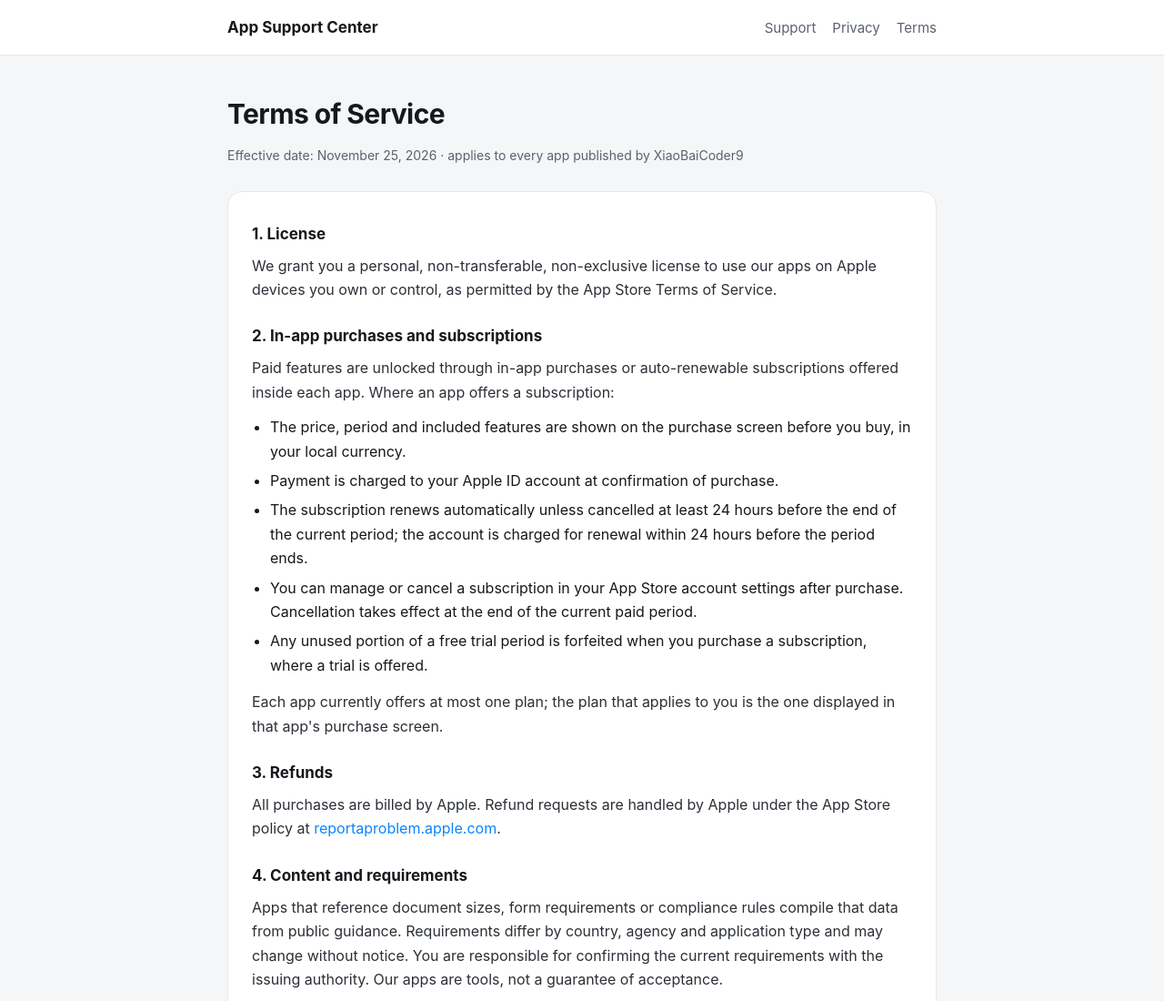
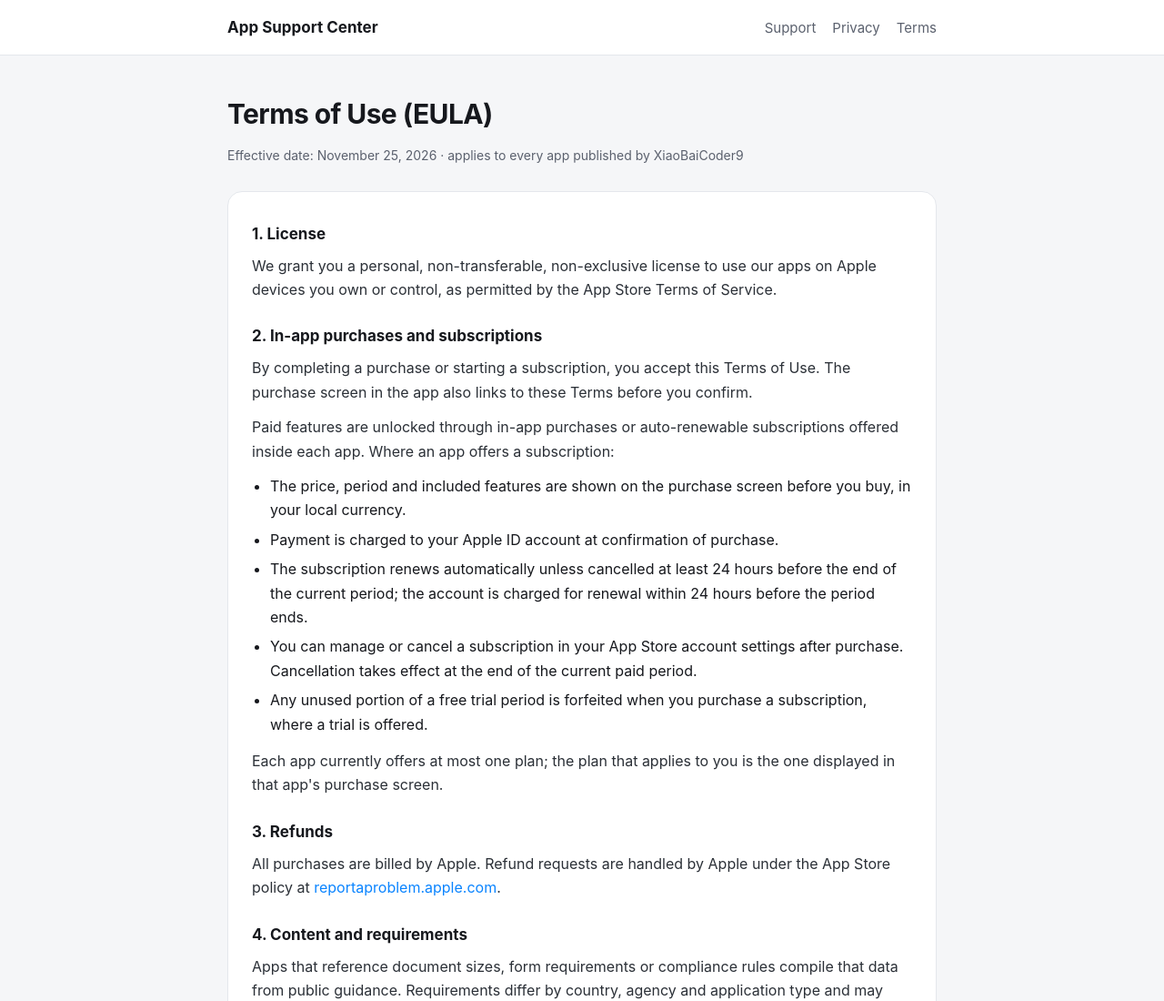
Before and after one commit to XiaoBaiCoder9/app-support, a plain HTML site: page terms.html in a window 1280 px wide. Shown: the top 1100 px of the page at 91% size. Drawn offline with Linux system fonts and the light colour scheme.

Commit message:
Clarify EULA acceptance by purchase; rename to Terms of Use

```diff
--- a/terms.html
+++ b/terms.html
@@ -37,13 +37,14 @@
 </header>
 <main>
   <div class="container">
-    <h1>Terms of Service</h1>
+    <h1>Terms of Use (EULA)</h1>
     <p class="effective">Effective date: November 25, 2026 · applies to every app published by XiaoBaiCoder9</p>
     <article>
       <h2>1. License</h2>
       <p>We grant you a personal, non-transferable, non-exclusive license to use our apps on Apple devices you own or control, as permitted by the App Store Terms of Service.</p>
 
       <h2>2. In-app purchases and subscriptions</h2>
+      <p>By completing a purchase or starting a subscription, you accept this Terms of Use. The purchase screen in the app also links to these Terms before you confirm.</p>
       <p>Paid features are unlocked through in-app purchases or auto-renewable subscriptions offered inside each app. Where an app offers a subscription:</p>
       <ul>
         <li>The price, period and included features are shown on the purchase screen before you buy, in your local currency.</li>
```
